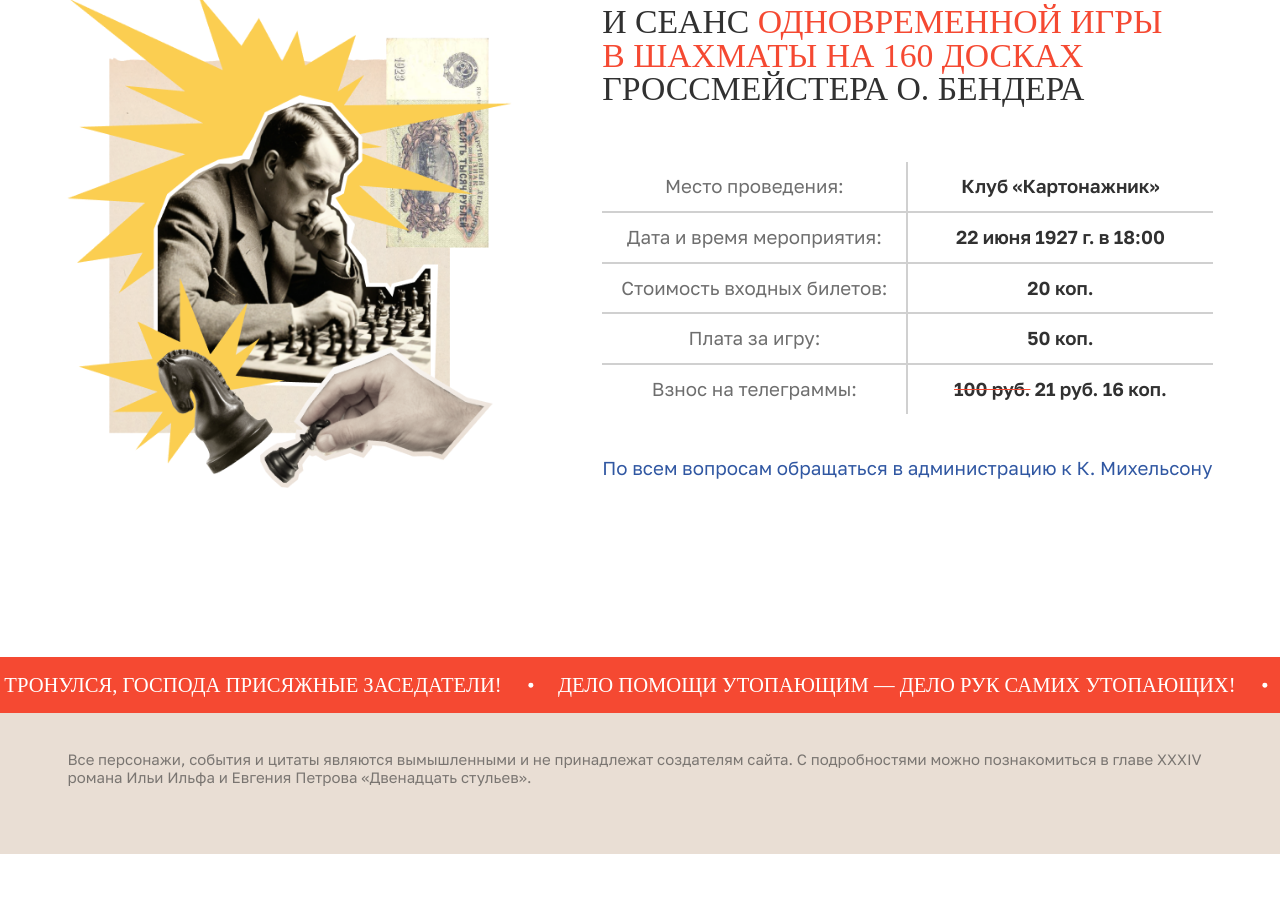
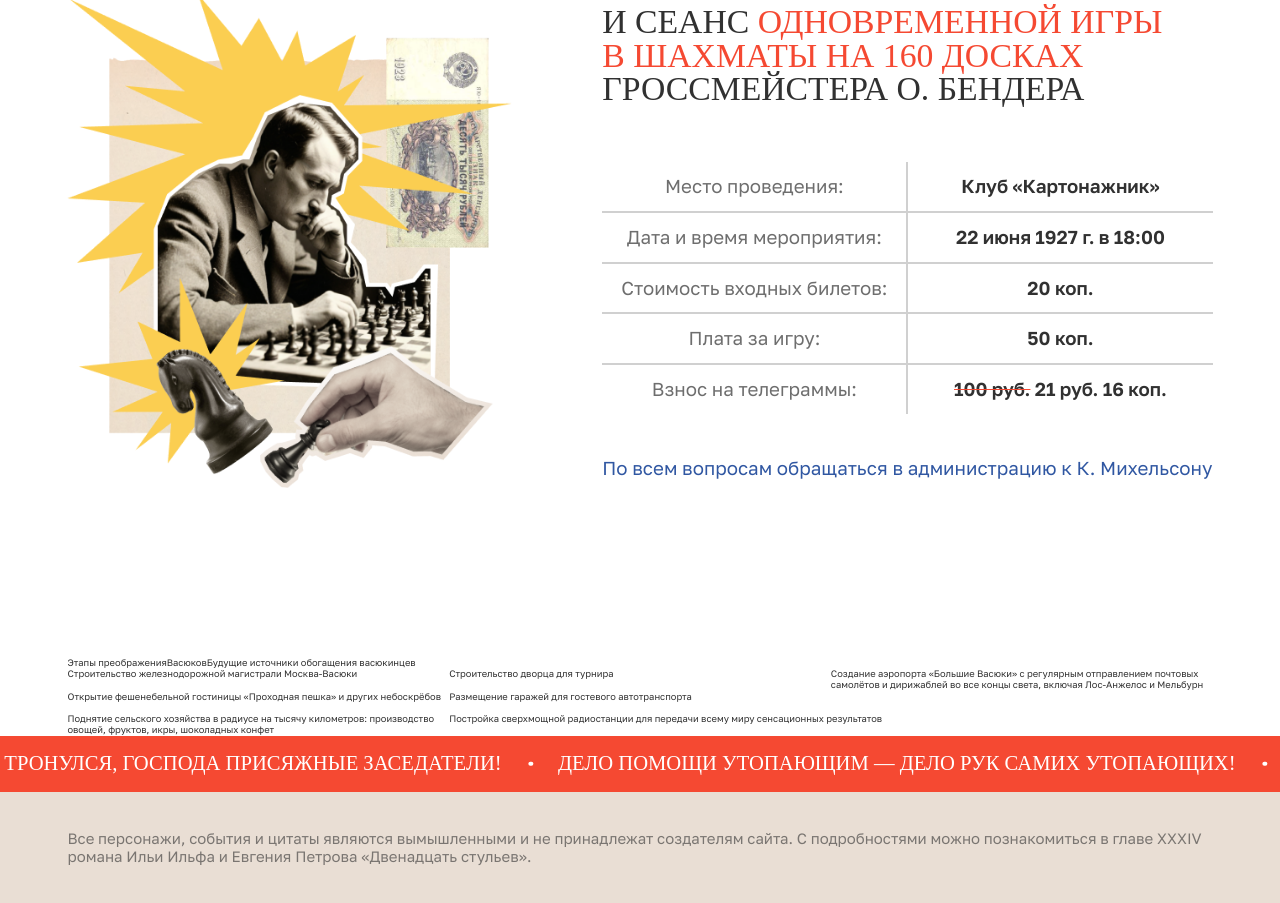
Before and after one commit to ArtemKhmyrov/four-horse, a website built with Vite: page index.html in a window 1280 px wide. Shown: the part 1037-1940 px from the top of the page. Before the commit the page ends 1891 px from the top, so only its background shows below. Built offline with nearby package versions, Linux system fonts and the light colour scheme; files whose address does not match are found by name.

Commit message:
feat:: start steps section

```diff
--- a/index.html
+++ b/index.html
@@ -86,7 +86,22 @@
                 </div>
             </div>
         </section>
-
+        <section class="steps">
+            <div class="container">
+                <div class="steps__wrap">
+                    <h2 class="stepst__title"><span>Этапы преображения<span><span>Васюков</span><span class="steps__subtitle">Будущие источники обогащения васюкинцев</span></h2>
+                    <div class="parent">
+                        <div class="div1">Строительство железнодорожной магистрали Москва-Васюки</div>
+                        <div class="div2">Открытие фешенебельной гостиницы «Проходная пешка» и других небоскрёбов</div>
+                        <div class="div3">Поднятие сельского хозяйства в радиусе на тысячу километров: производство овощей, фруктов, икры, шоколадных конфет</div>
+                        <div class="div4">Строительство дворца для турнира</div>
+                        <div class="div5">Размещение гаражей для гостевого автотранспорта</div>
+                        <div class="div6">Постройка сверхмощной радиостанции для передачи всему миру сенсационных результатов</div>
+                        <div class="div7">Создание аэропорта «Большие Васюки» с регулярным отправлением почтовых самолётов и дирижаблей во все концы света, включая Лос-Анжелос и Мельбурн</div>
+                    </div>
+                </div>
+            </div>
+        </section>
         <div class="marquee">
             <div class="marquee__track marquee__track_bottom">
                 <div class="marquee__item marquee__item_bottom">Дело помощи утопающим — дело рук самих утопающих!</div>
```
Also changed, not shown: src/sass/section/_steps.scss (+5 -5 lines).
